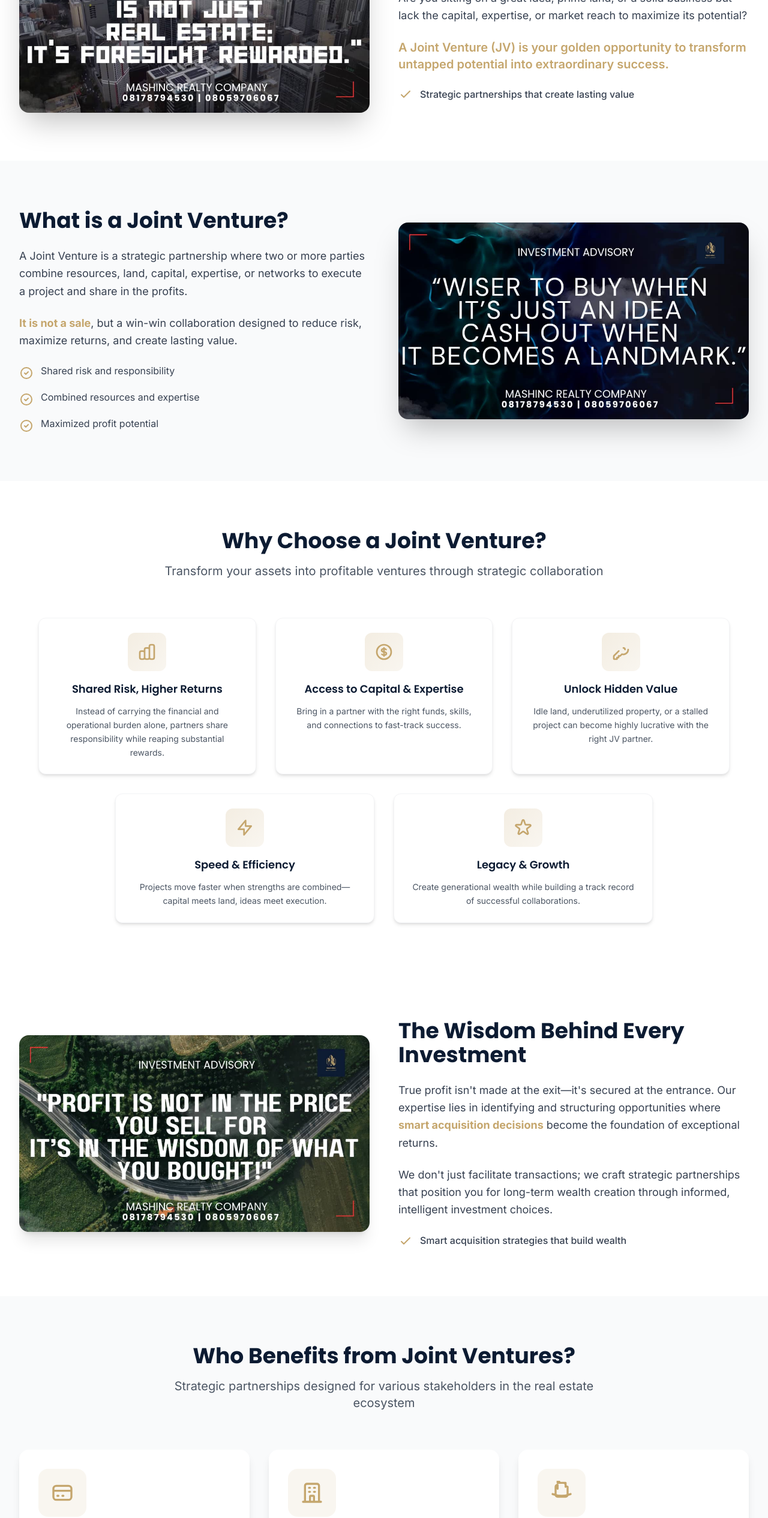
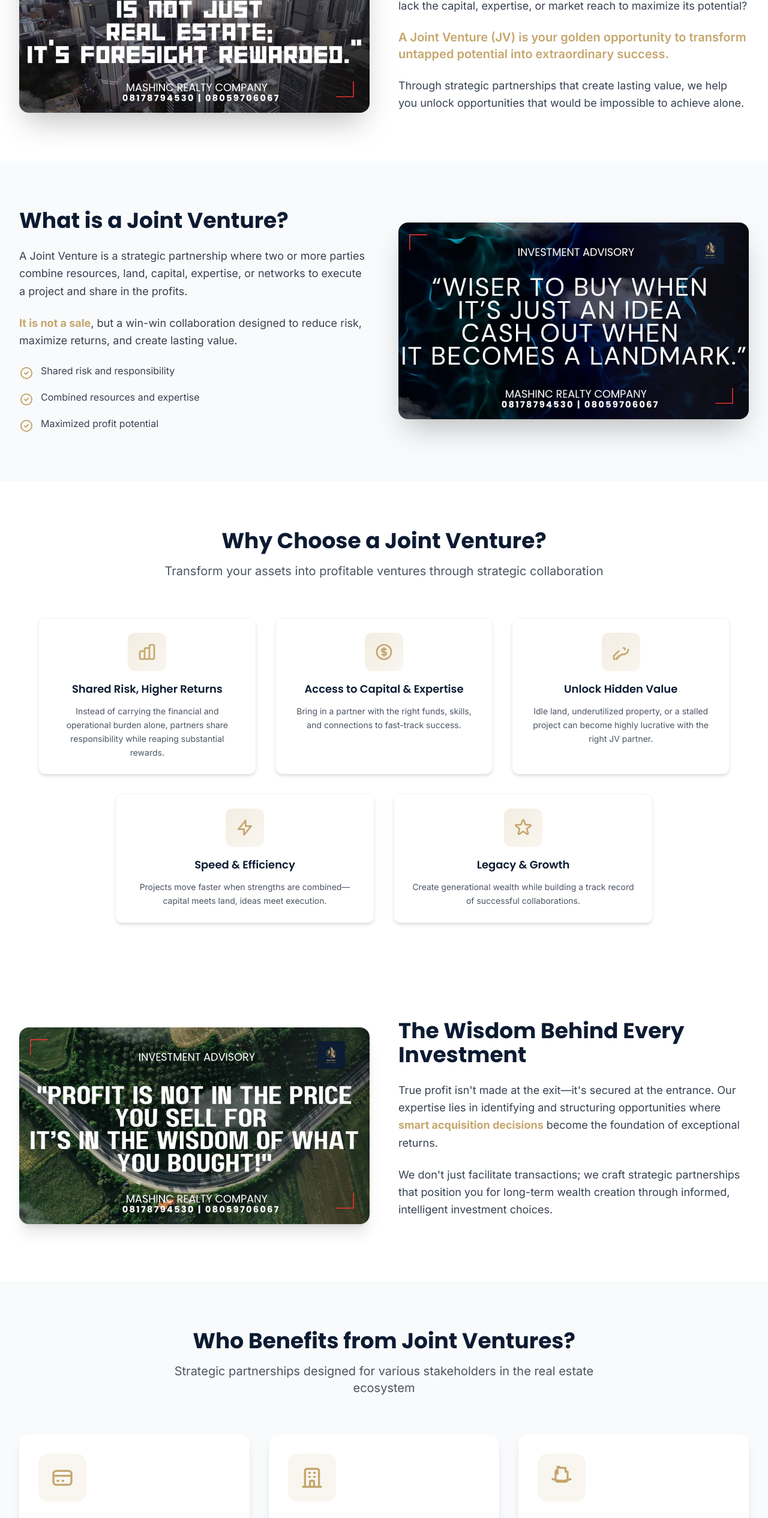
Before and after one commit to dev-tunmise/Mashinc, a website: page mashinc-realty/joint-ventures.html in a window 1280 px wide. Shown: the part 820-3351 px from the top of the page at 60% size. Drawn offline with Linux system fonts and the light colour scheme.

Commit message:
Refactor joint ventures page: update text for clarity, remove unnecessary SVG elements, and enhance button styles for improved user experience.

```diff
--- a/mashinc-realty/joint-ventures.html
+++ b/mashinc-realty/joint-ventures.html
@@ -126,12 +126,9 @@
                         <p class="text-xl text-secondary font-semibold mb-6">
                             A Joint Venture (JV) is your golden opportunity to transform untapped potential into extraordinary success.
                         </p>
-                        <div class="flex items-center">
-                            <svg class="w-6 h-6 text-secondary mr-3" fill="none" stroke="currentColor" viewBox="0 0 24 24">
-                                <path stroke-linecap="round" stroke-linejoin="round" stroke-width="2" d="M5 13l4 4L19 7"></path>
-                            </svg>
-                            <span class="text-gray-700 font-medium">Strategic partnerships that create lasting value</span>
-                        </div>
+                        <p class="text-lg text-gray-700 leading-relaxed">
+                            Through strategic partnerships that create lasting value, we help you unlock opportunities that would be impossible to achieve alone.
+                        </p>
                     </div>
                 </div>
             </div>
@@ -292,12 +289,6 @@
                             We don't just facilitate transactions; we craft strategic partnerships that position
                             you for long-term wealth creation through informed, intelligent investment choices.
                         </p>
-                        <div class="flex items-center">
-                            <svg class="w-6 h-6 text-secondary mr-3" fill="none" stroke="currentColor" viewBox="0 0 24 24">
-                                <path stroke-linecap="round" stroke-linejoin="round" stroke-width="2" d="M5 13l4 4L19 7"></path>
-                            </svg>
-                            <span class="text-gray-700 font-medium">Smart acquisition strategies that build wealth</span>
-                        </div>
                     </div>
                 </div>
             </div>
@@ -528,14 +519,14 @@
 
                         <!-- CTA Buttons -->
                         <div class="flex flex-col sm:flex-row gap-4 justify-center items-center max-w-2xl mx-auto">
-                            <a href="contact.html" class="group bg-gradient-to-r from-secondary to-yellow-400 hover:from-yellow-400 hover:to-secondary text-primary font-bold px-10 py-4 rounded-lg text-lg transition-all duration-300 shadow-lg hover:shadow-xl transform hover:-translate-y-1 flex items-center justify-center min-w-[260px]">
+                            <a href="contact.html" class="group bg-secondary hover:bg-yellow-500 text-primary font-bold px-10 py-4 rounded-lg text-lg transition-colors duration-300 shadow-lg hover:shadow-xl flex items-center justify-center w-full sm:min-w-[260px]" style="background: linear-gradient(135deg, #c5a66d 0%, #f59e0b 100%); color: #0c1b32;">
                                 <svg class="w-5 h-5 mr-2" fill="none" stroke="currentColor" viewBox="0 0 24 24">
                                     <path stroke-linecap="round" stroke-linejoin="round" stroke-width="2" d="M8 12h.01M12 12h.01M16 12h.01M21 12c0 4.418-4.03 8-9 8a9.863 9.863 0 01-4.255-.949L3 20l1.395-3.72C3.512 15.042 3 13.574 3 12c0-4.418 4.03-8 9-8s9 3.582 9 8z"></path>
                                 </svg>
                                 <span>Start Your Joint Venture</span>
                             </a>
 
-                            <a href="tel:+234XXXXXXXXX" class="group bg-transparent hover:bg-primary/10 border-2 border-primary/30 hover:border-primary text-primary hover:text-primary font-bold px-10 py-4 rounded-lg text-lg transition-all duration-300 shadow-lg hover:shadow-xl transform hover:-translate-y-1 backdrop-blur-sm flex items-center justify-center min-w-[260px]">
+                            <a href="tel:+234XXXXXXXXX" class="group bg-white hover:bg-gray-50 border-2 border-primary text-primary font-bold px-10 py-4 rounded-lg text-lg transition-colors duration-300 shadow-lg hover:shadow-xl flex items-center justify-center w-full sm:min-w-[260px]" style="border-color: #0c1b32; color: #0c1b32;">
                                 <svg class="w-6 h-6 mr-3" fill="none" stroke="currentColor" viewBox="0 0 24 24">
                                     <path stroke-linecap="round" stroke-linejoin="round" stroke-width="2" d="M3 5a2 2 0 012-2h3.28a1 1 0 01.948.684l1.498 4.493a1 1 0 01-.502 1.21l-2.257 1.13a11.042 11.042 0 005.516 5.516l1.13-2.257a1 1 0 011.21-.502l4.493 1.498a1 1 0 01.684.949V19a2 2 0 01-2 2h-1C9.716 21 3 14.284 3 6V5z"></path>
                                 </svg>
```
Also changed, not shown: mashinc-realty/dist/output.css.
